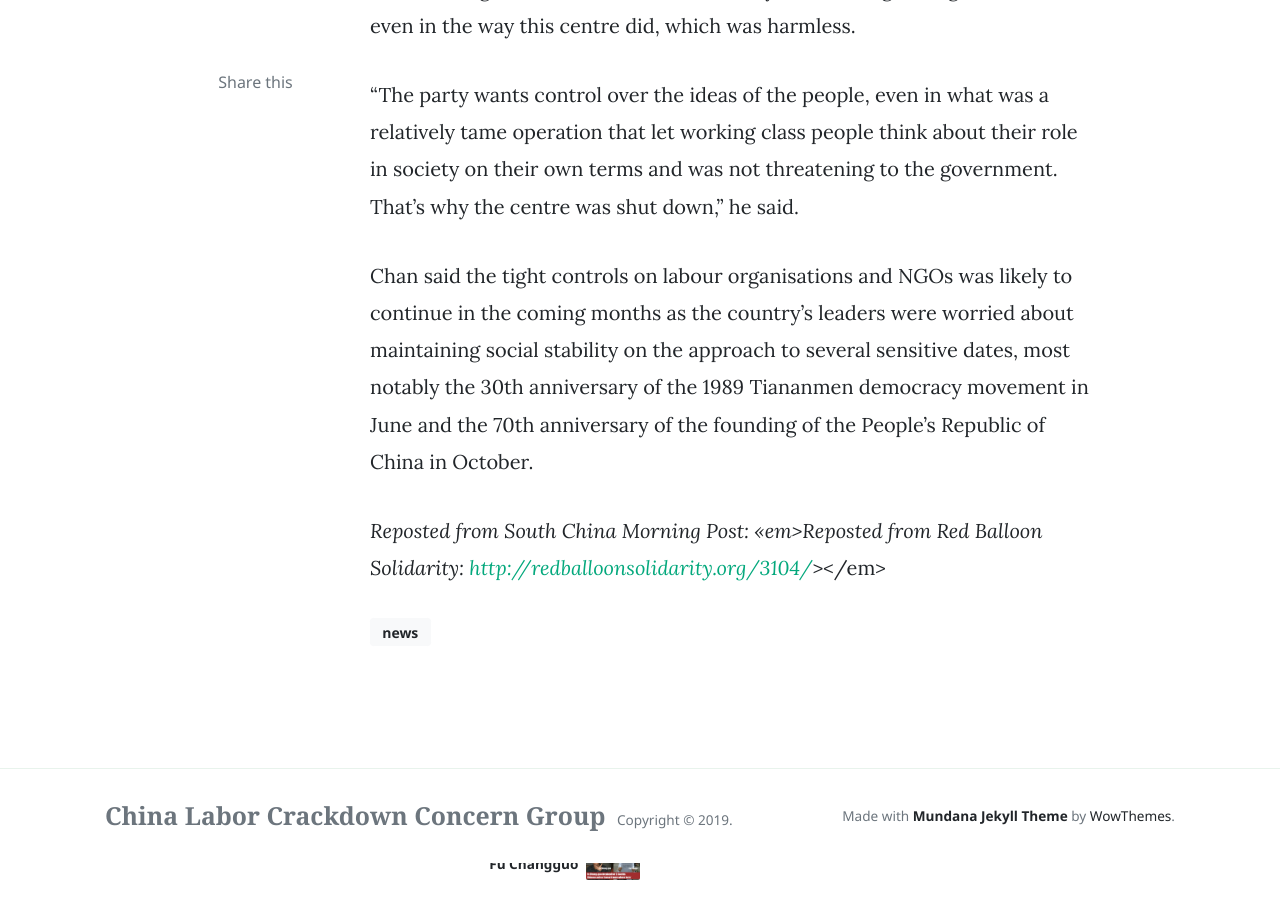
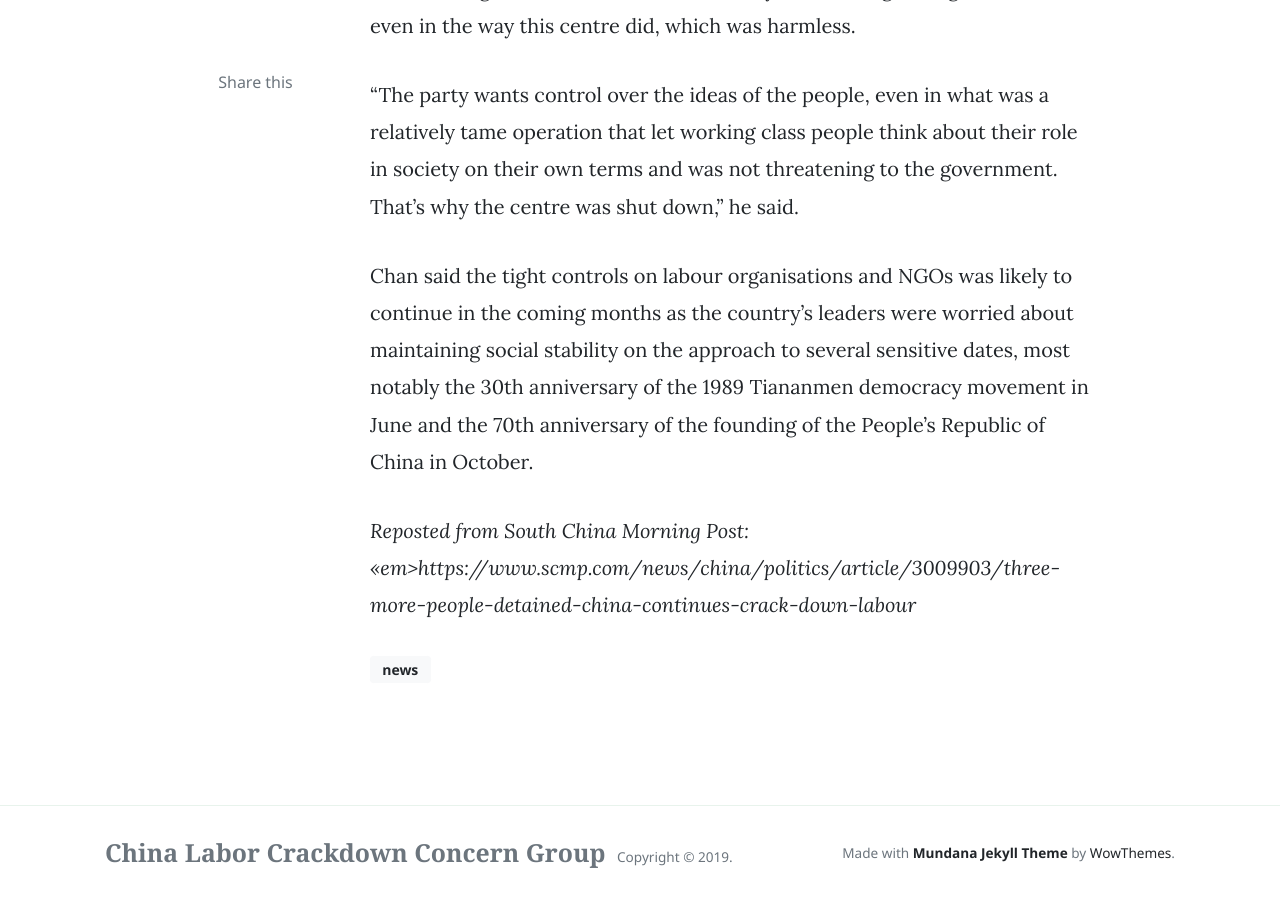
Before and after one commit to laoquan18/laoquan18.github.io, a Jekyll site: the page built from _posts/2019-07-20-Three-more-people-detained.md, in a window 1280 px wide and 900 px high, scrolled down 6780 px. Built offline with Jekyll 4.4.1, drawn with Linux system fonts in a browser that asks for light colours; nearby versions of some CDN libraries; comment, search, counter and statistics services are not loaded.

Commit message:
Update 2019-07-20-Three-more-people-detained.md

```diff
--- a/_posts/2019-07-20-Three-more-people-detained.md
+++ b/_posts/2019-07-20-Three-more-people-detained.md
@@ -85,4 +85,4 @@
 
 Chan said the tight controls on labour organisations and NGOs was likely to continue in the coming months as the country’s leaders were worried about maintaining social stability on the approach to several sensitive dates, most notably the 30th anniversary of the 1989 Tiananmen democracy movement in June and the 70th anniversary of the founding of the People’s Republic of China in October.
 
-<em>Reposted from South China Morning Post: <<em>Reposted from Red Balloon Solidarity: <http://redballoonsolidarity.org/3104/></em>></em>
+<em>Reposted from South China Morning Post: <<em>https://www.scmp.com/news/china/politics/article/3009903/three-more-people-detained-china-continues-crack-down-labour</em>
```
